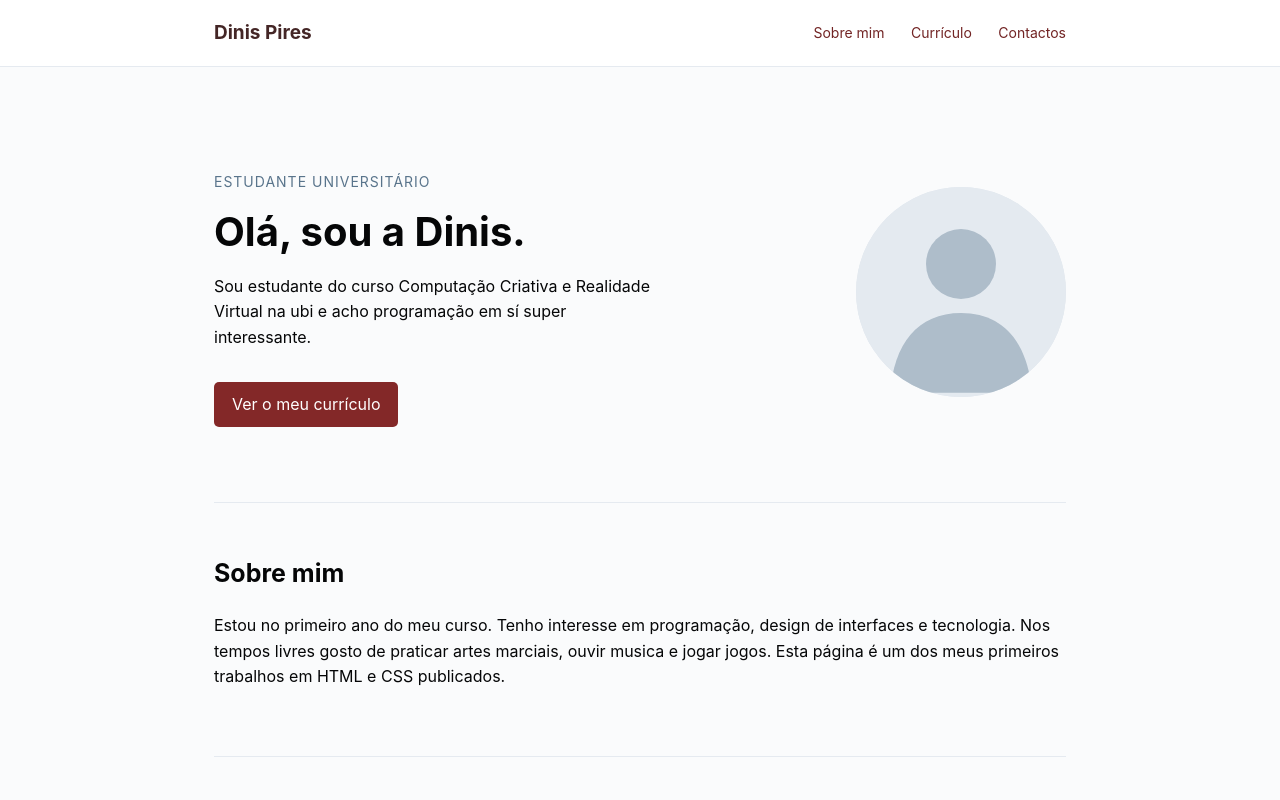
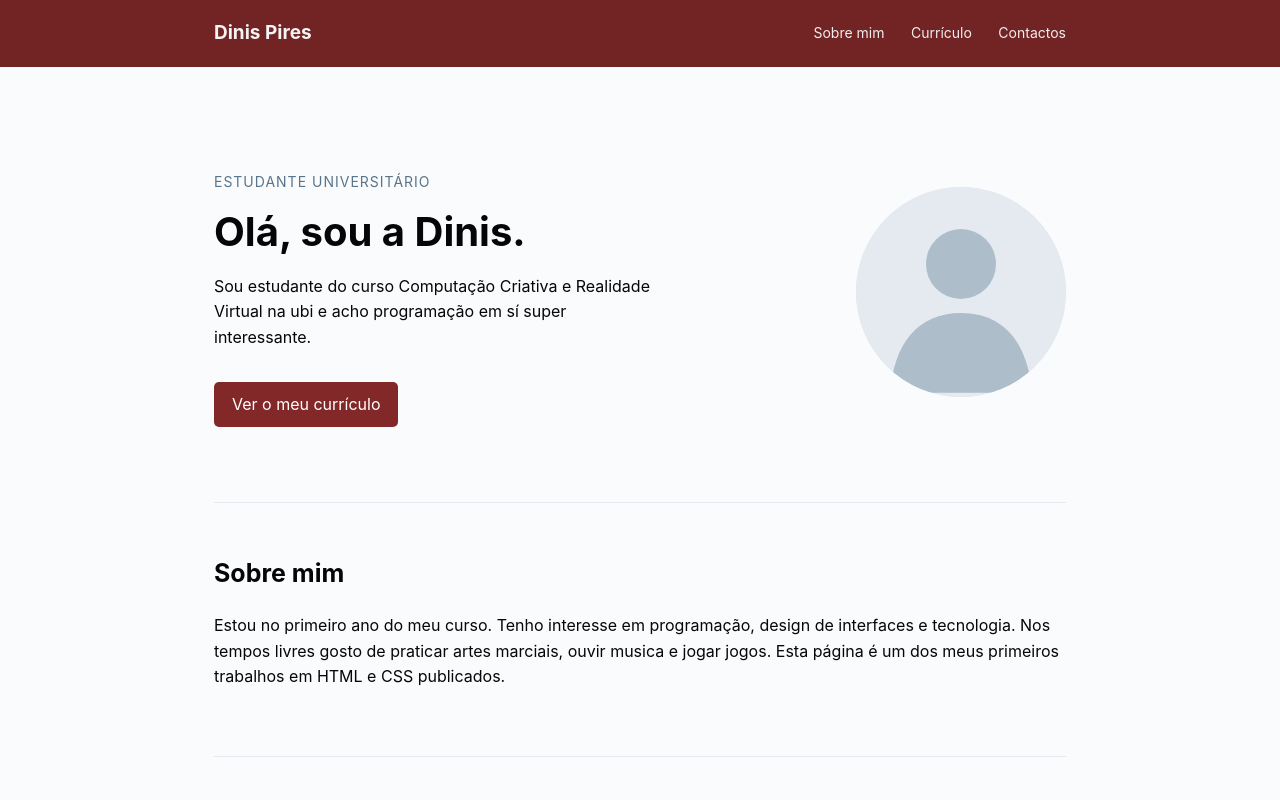
Before and after one commit to eternityofmisery/eternityofmisery.github.io, a plain HTML site: page index.html in a window 1280 px wide. Shown: the top 800 px of the page. Drawn offline with Linux system fonts and the light colour scheme.

Commit message:
Update style.css

```diff
--- a/style.css
+++ b/style.css
@@ -24,13 +24,13 @@ body {
 }
 
 a {
-    color: #722424;
+    color: #f1eeee;
 }
 
 /* 2. Menu */
 header {
-    background-color: white;
-    border-bottom: 1px solid #e5eaf0;
+    background-color: #722424;
+    border-bottom: 1px solid #722424;
 }
 
 .topo {
@@ -45,7 +45,7 @@ header {
     font-weight: bold;
     font-size: 19px;
     text-decoration: none;
-    color: #442626;
+    color: #f5f4f4;
 }
 
 nav a {
```
